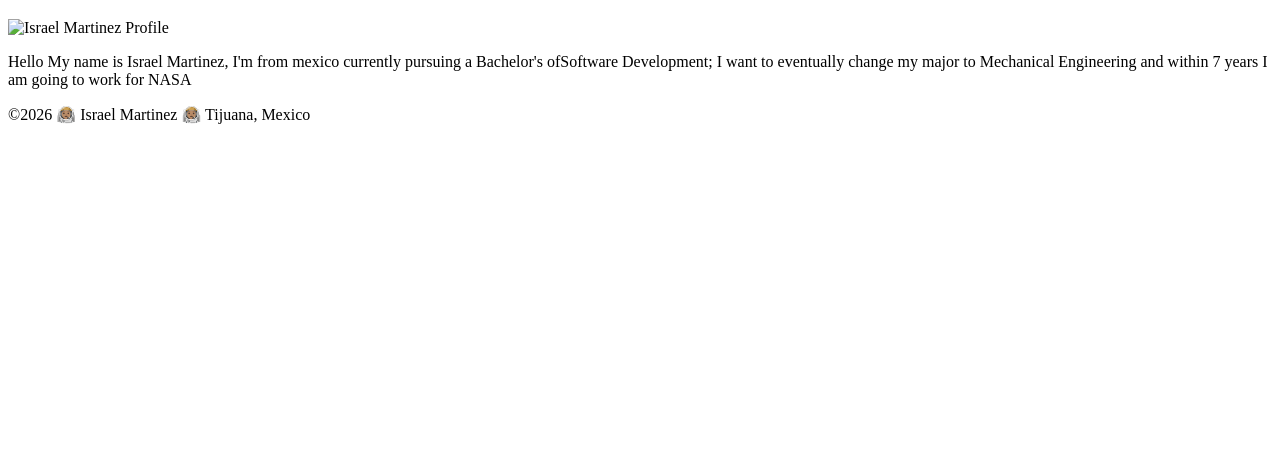
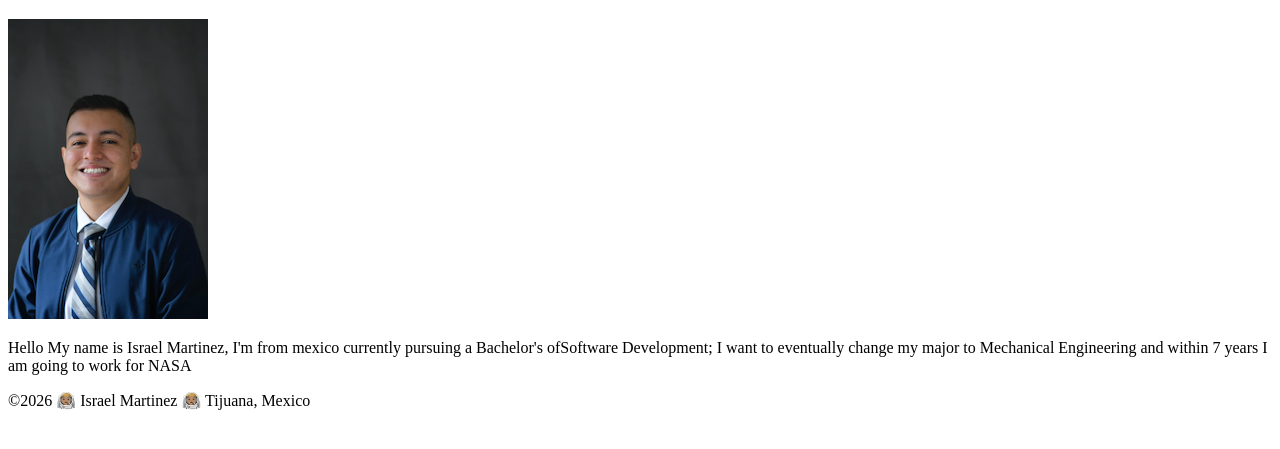
Before and after one commit to learsiml-afk/wdd130, a plain HTML site: page index.html in a window 1280 px wide. Shown: the part 87-536 px from the top of the page. Drawn offline with Linux system fonts and the light colour scheme.

Commit message:
Update index.html

```diff
--- a/index.html
+++ b/index.html
@@ -16,7 +16,7 @@
     </header>
     <main>
         <h1>Israel Martinez | WDD 130</h1>
-        <img src="images/proflie.png" alt="Israel Martinez Profile" width=200>
+        <img src="images/profile.png" alt="Israel Martinez Profile" width=200>
         <p>Hello My name is Israel Martinez, I'm from mexico currently pursuing a
             Bachelor's ofSoftware Development; I want to eventually change my major to
             Mechanical Engineering and within 7 years I am going to work for NASA </p>
```
